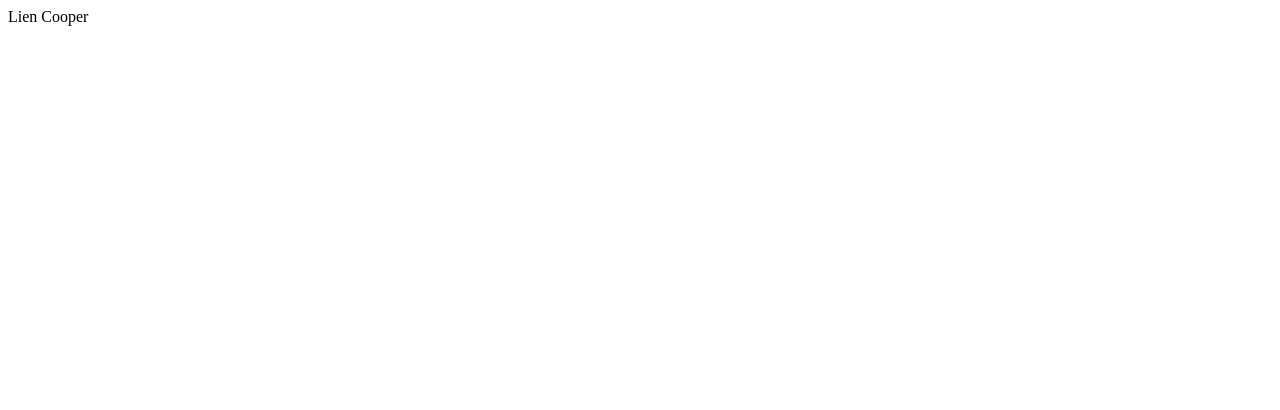
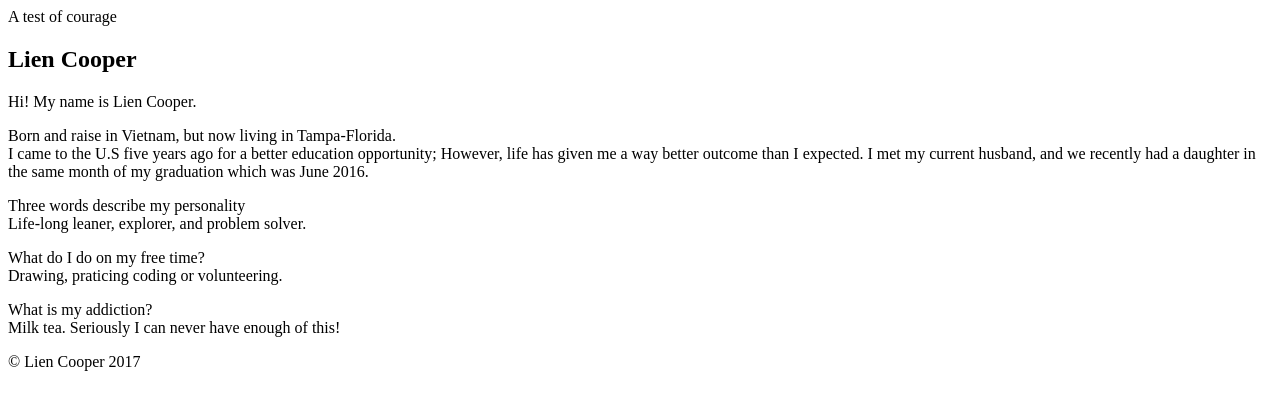
Before and after one commit to ltxcooper/-html-me-something, a plain HTML site: page index.html in a window 1280 px wide. Drawn offline with Linux system fonts and the light colour scheme.

Commit message:
Bone Structure added

```diff
--- a/index.html
+++ b/index.html
@@ -1 +1,48 @@
-<p> Lien Cooper </p>
+<!DOCTYPE html>
+<html>
+    <head>
+		<!-- Page tittle -->
+		<title> Lien Cooper </title>
+
+		<!-- Header -->
+        A test of courage
+    </head>
+
+    <!--Body part-->
+    <body>
+        <article>
+	    <h1> Lien Cooper </h1>
+
+		<!-- HEADER PART -->
+		<header>
+		</header>
+
+		<!-- MAIN BODY -->
+		<main>
+		</main>
+
+		<!-- Introduction -->
+	    <p> Hi! My name is Lien Cooper.</p>
+
+            <p>Born and raise in Vietnam, but now living in Tampa-Florida. <br>I came to the U.S five years ago for a better education opportunity; However, life has given me a way better outcome than I expected. I met my current husband, and we recently had a daughter in the same month of my graduation which was June 2016.
+	           <p>
+			   Three words describe my personality <br>
+               Life-long leaner, explorer, and problem solver.
+			   </p>
+			   <p>
+               What do I do on my free time?<br>
+               Drawing, praticing coding or volunteering.
+			   </p>
+			   <p>
+               What is my addiction?<br>
+               Milk tea. Seriously I can never have enough of this!
+			   <p>
+            </p>
+		</article>
+
+
+		<footer>
+			&copy; Lien Cooper 2017
+		</footer>
+    </body>
+</html>
```
